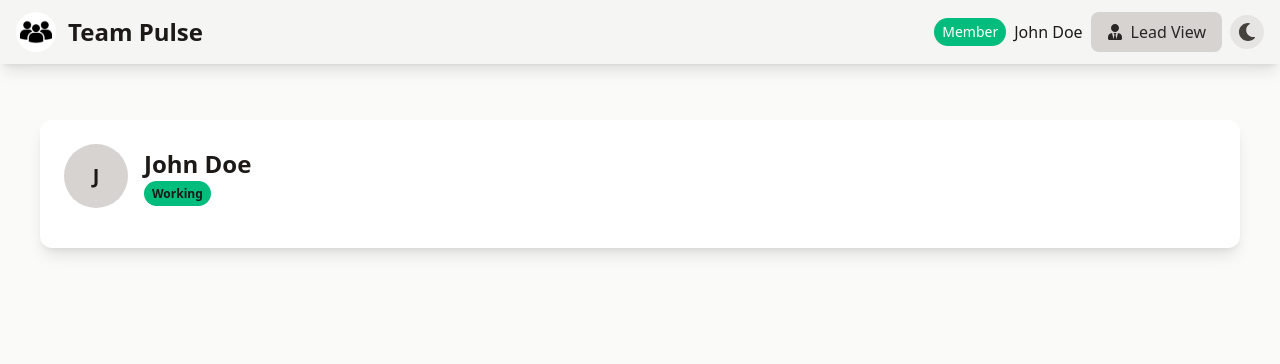
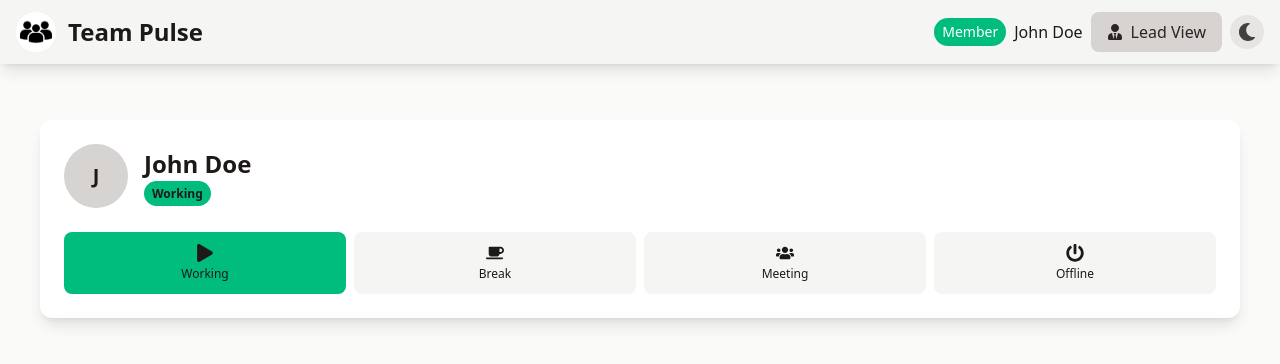
Before and after one commit to AnshuGu-Intern/Team-Pulse-Dashboard, a React (Vite) app: page / in a window 1280 px wide. Shown: the top 364 px of the page. Built offline with nearby package versions, Linux system fonts and the light colour scheme.

Commit message:
feat: add status controls to member view

```diff
--- a/src/pages/dashboard/TeamMemberView.jsx
+++ b/src/pages/dashboard/TeamMemberView.jsx
@@ -1,24 +1,36 @@
 import React from "react";
-import { useSelector } from "react-redux";
+import { useDispatch, useSelector } from "react-redux";
+import { updateStatus } from "../../store/slices/membersSlice";
+import { FaPlay, FaCoffee, FaUsers, FaPowerOff } from "react-icons/fa";
 import StatusBadge from "../../components/StatusBadge";
 
 const TeamMemberView = () => {
+  const dispatch = useDispatch();
   const darkMode = useSelector((state) => state.ui.darkMode);
   const currentUser = useSelector((state) => state.role.currentUser);
   const members = useSelector((state) => state.members);
 
   const currentMember = members.find((m) => m.name === currentUser);
 
+  const handleStatusChange = (status) => {
+    dispatch(
+      updateStatus({
+        id: currentMember.id,
+        status,
+      })
+    );
+  };
+
   if (!currentMember) return <div>Loading...</div>;
 
   return (
     <div className="p-6">
       <div
-        className={`p-6 rounded-xl shadow-lg ${
+        className={`p-6 rounded-xl shadow-lg mb-6 ${
           darkMode ? "bg-stone-700" : "bg-white"
         }`}
       >
-        <div className="flex items-center mb-4">
+        <div className="flex items-center mb-6">
           <div className="w-16 h-16 rounded-full bg-stone-300 dark:bg-stone-600 mr-4 flex items-center justify-center text-xl font-bold">
             {currentMember.name.charAt(0)}
           </div>
@@ -27,6 +39,36 @@ const TeamMemberView = () => {
             <StatusBadge status={currentMember.status} />
           </div>
         </div>
+
+        <div className="grid grid-cols-2 sm:grid-cols-4 gap-2">
+          {[
+            { status: "working", icon: <FaPlay />, label: "Working" },
+            { status: "break", icon: <FaCoffee />, label: "Break" },
+            { status: "meeting", icon: <FaUsers />, label: "Meeting" },
+            { status: "offline", icon: <FaPowerOff />, label: "Offline" },
+          ].map((item) => (
+            <button
+              key={item.status}
+              onClick={() => handleStatusChange(item.status)}
+              className={`flex flex-col items-center p-3 rounded-lg ${
+                currentMember.status === item.status
+                  ? item.status === "working"
+                    ? "bg-emerald-500"
+                    : item.status === "break"
+                    ? "bg-amber-400"
+                    : item.status === "meeting"
+                    ? "bg-indigo-500"
+                    : "bg-stone-400"
+                  : darkMode
+                  ? "bg-stone-600 hover:bg-stone-500"
+                  : "bg-stone-100 hover:bg-stone-200"
+              }`}
+            >
+              <span className="text-lg mb-1">{item.icon}</span>
+              <span className="text-xs font-medium">{item.label}</span>
+            </button>
+          ))}
+        </div>
       </div>
     </div>
   );
```
